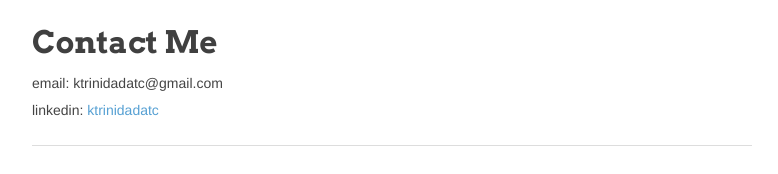
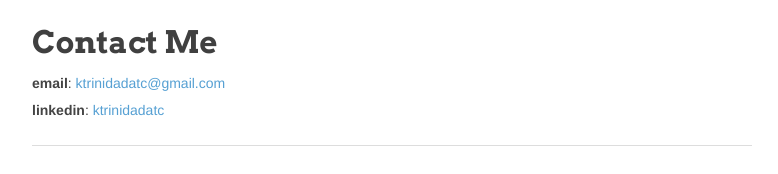
Before and after one commit to ktrinidad/ktrinidad.github.io, a plain HTML site: page index.html in a window 1280 px wide. Shown: the part 2902-3076 px from the top of the page, without its empty margins (248-1026 px from the left). Drawn offline with Linux system fonts and the light colour scheme.

Commit message:
adjusting contact links

```diff
--- a/index.html
+++ b/index.html
@@ -137,7 +137,8 @@ University of the Pacific / August 2006 – May 2010<br>
 
 						<div class="the-content">
 
-<p>email: ktrinidadatc@gmail.com<br>linkedin: <a href="http://www.linkedin.com/in/ktrinidadatc">ktrinidadatc </p></article>
+                          <p><b>email</b>: <a href="mailto:ktrinidadatc@gmail.com" target="_blank">
+                            ktrinidadatc@gmail.com</a><br><b>linkedin</b>: <a href="http://www.linkedin.com/in/ktrinidadatc" arget="_blank">ktrinidadatc </p></article>
 	</div>
 </body>
 </html>
```
